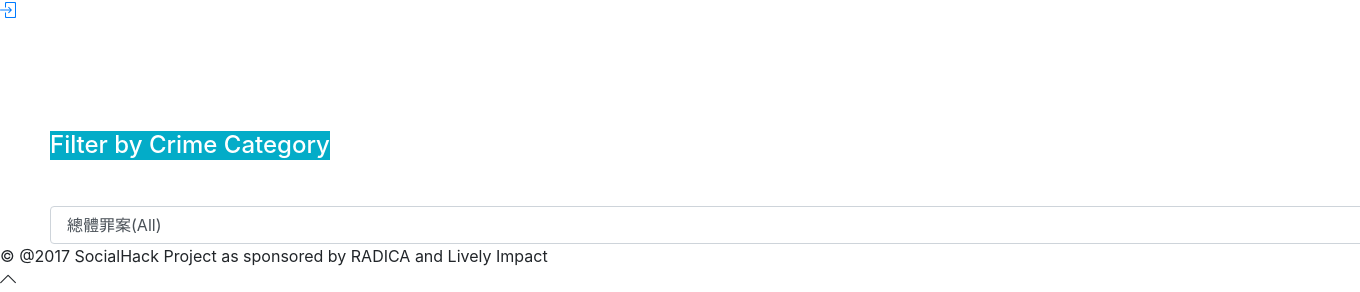
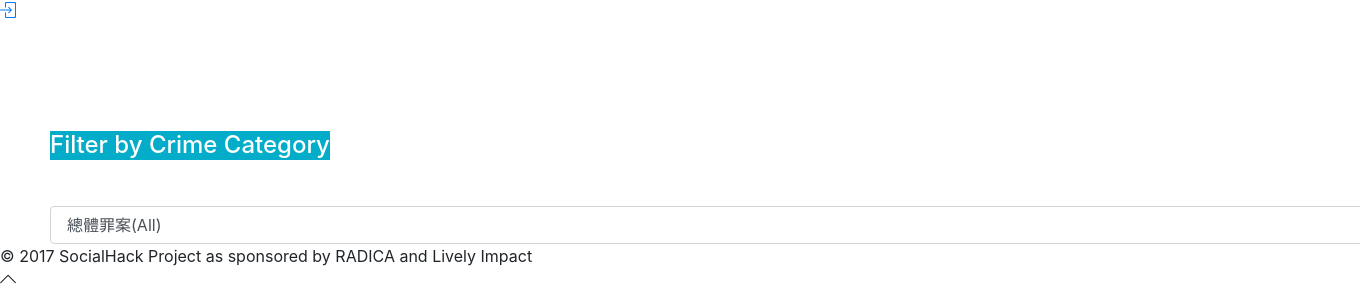
Before and after one commit to PharrellWANG/hkcm_on_linux_vm_on_mac, a Django app: page /hkcm/ in a window 1360 px wide; the page is wider, and only the part inside the window is pictured. Shown: the part 1185-1477 px from the top of that part. Run offline with Django 3.2, Linux system fonts and the light colour scheme; data that the repository does not hold is empty; some libraries are stand-ins or nearby versions.

Commit message:
footer changed

```diff
--- a/templates/index.html
+++ b/templates/index.html
@@ -206,7 +206,7 @@
 <!-- END CONTAINER -->
 <!-- BEGIN FOOTER -->
 <div class="page-footer">
-    <div class="page-footer-inner"> &copy; @2017 SocialHack Project as sponsored by RADICA and Lively Impact
+    <div class="page-footer-inner"> &copy; 2017 SocialHack Project as sponsored by RADICA and Lively Impact
     </div>
     <div class="scroll-to-top">
         <i class="icon-arrow-up"></i>
```
